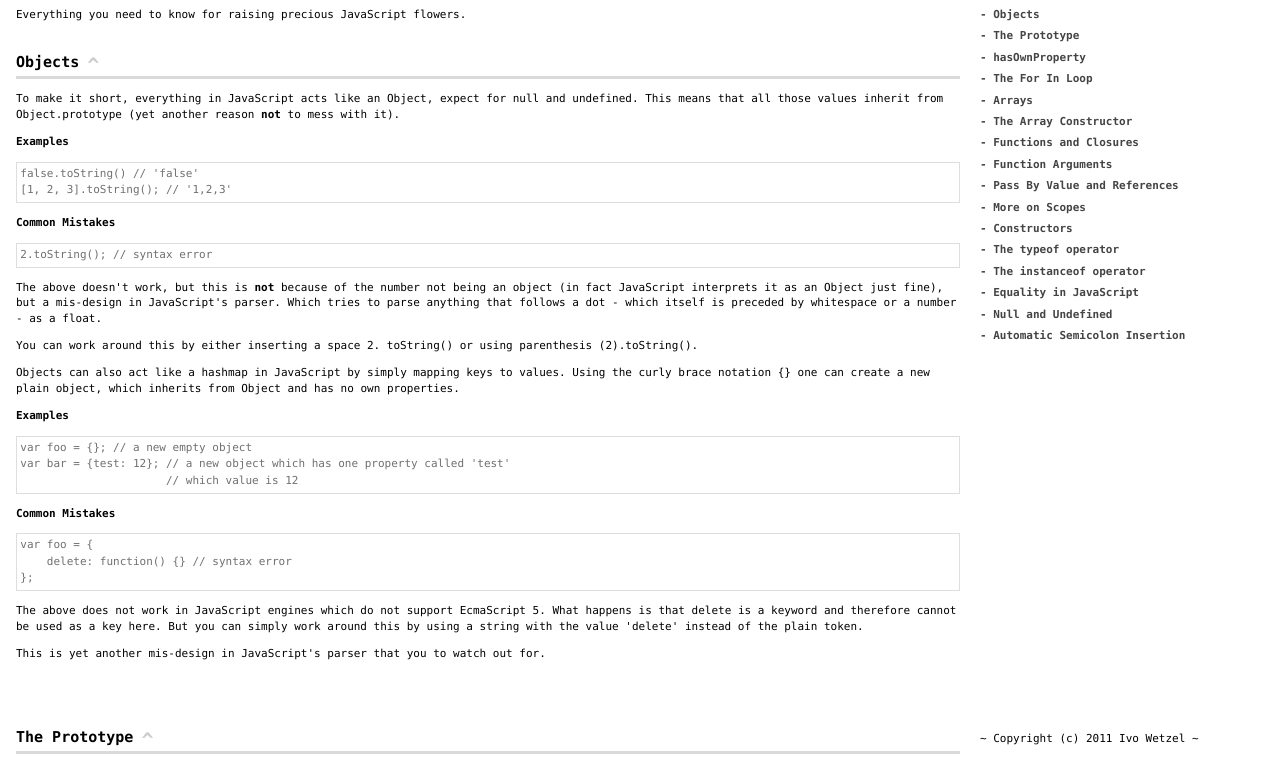
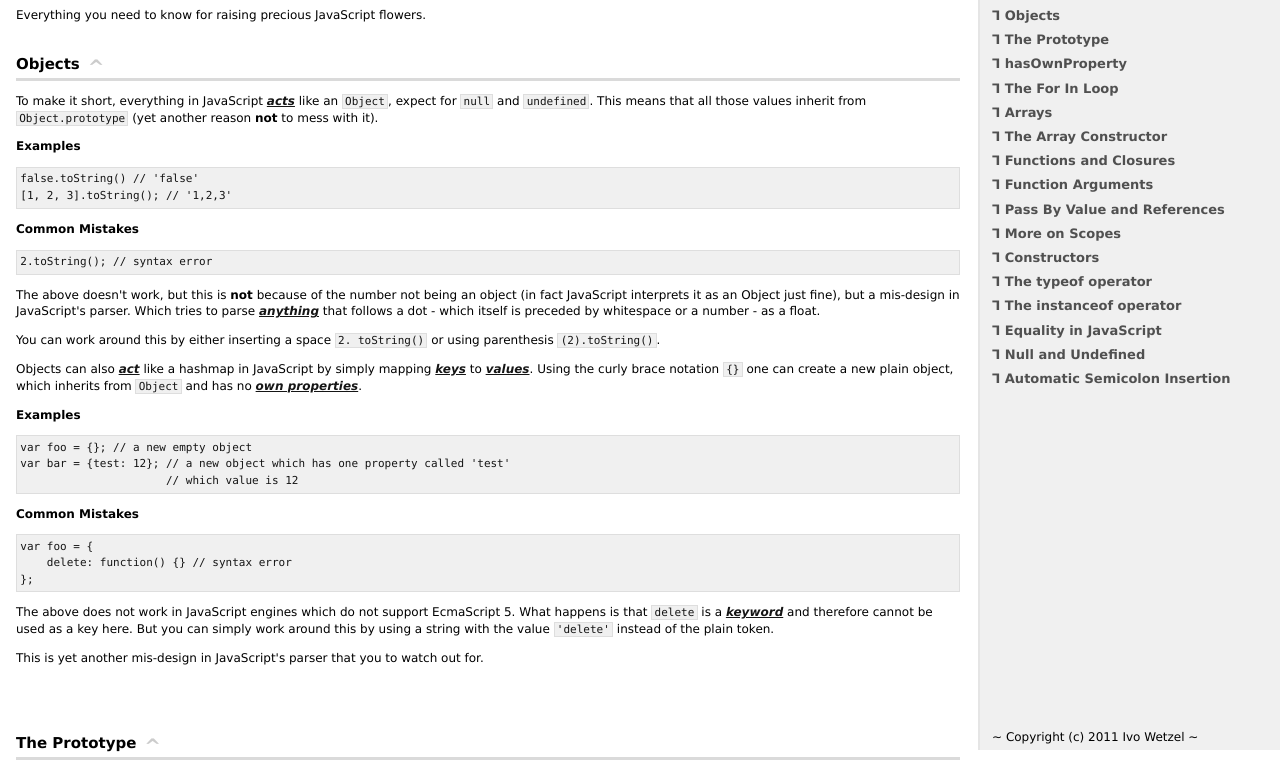
Before and after one commit to BonsaiDen/JavaScript-Garden, a plain HTML site: page template/index.html in a window 1280 px wide. Shown: the part 50-813 px from the top of the page. Drawn offline with Linux system fonts and the light colour scheme.

Commit message:
Improve the stylesheet

```diff
--- a/template/garden.css
+++ b/template/garden.css
@@ -1,7 +1,7 @@
 body * {
     padding: 0px;
     margin: 0px;
-    font: 11px Monaco, "DejaVu Sans Mono", "Bitstream Vera Sans Mono", monospace;
+    font: 12px verdana,helvetica,arial,sans-serif;
     line-height: 1.4em;
 }
 
@@ -16,19 +16,24 @@ p {
 }
 
 a {
-    color: #444444;
+    font-size: 13px;
+    color: #505050;
     font-weight: bold;
     text-decoration: none;
 }
 
 a:hover {
-    color: #222222;
+    color: #000000;
     border-bottom: 2px solid #444444;
 }
 
 #nav {
+    border-left: 2px solid #e5e5e5;
+    padding-left: 12px;
+    height: 100%;
+    background-color: #F0f0f0;
     float: right;
-    width: 300px;
+    width: 288px;
     position: fixed;
     right: 0px;
     margin-left: 12px;
@@ -44,13 +49,13 @@ a:hover {
 }
 
 #nav div a:before {
-    content: "- ";
+    content: "Ꞁ ";
 }
 
 #footer {
     position: fixed;
     bottom: 0px;
-    background-color: #FFFFFF;
+    background-color: #F0f0f0;
     width: 300px;
 }
 
@@ -87,7 +92,7 @@ h1 {
     font-size: 20px;
     padding-top: 8px;
     padding-bottom: 6px;
-    border-bottom: 3px solid #DADADA;
+    border-bottom: 3px solid #C5C5C5;
 }
 
 h3 {
@@ -108,13 +113,14 @@ h3 a {
 
 h3 a:hover {
     border: none;
-};
-
+}
 
 pre, code {
+    font: 11px Monaco, "DejaVu Sans Mono", "Bitstream Vera Sans Mono", monospace;
     background-color: #F0F0F0;
-    color: #303030;
+    color: #151515;
     padding: 0 0.2em;
+    border: 1px solid #DEDEDE;
 }
 
 pre {
@@ -123,13 +129,20 @@ pre {
     padding: 0.3em;
     line-height: 1.5em;
     overflow: auto;
-    border: 1px solid #DEDEDE;
 }
 
 pre > code {
+    border: none;
     padding: 0;
 }
 
 strong {
     font-weight: bolder;
 }
+
+em {
+    color: #151515;
+    font-style: italic;
+    font-weight: 600;
+    text-decoration: underline;
+}
```
